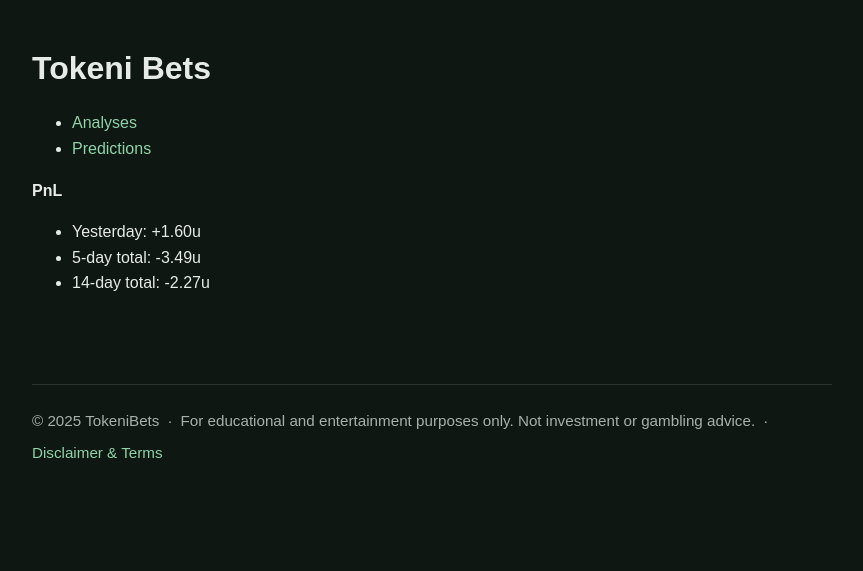
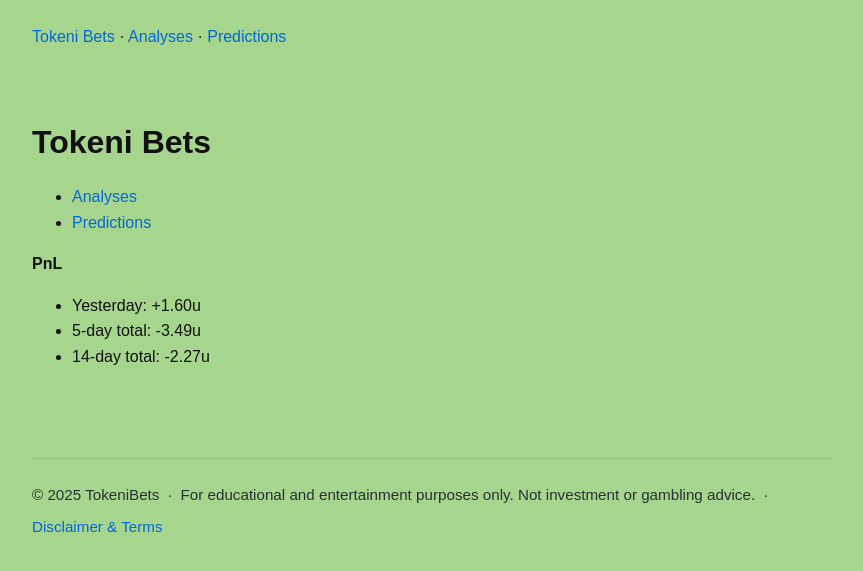
Before and after one commit to tokenibets/tokenibets.github.io, a Jekyll site: the page built from index.md, in a window 1280 px wide. Shown: the top 571 px of the page, without its empty margins (208-1071 px from the left). Built offline with Jekyll 4.4.1, drawn with Linux system fonts in a browser that asks for light colours.

Commit message:
Update default.html

```diff
--- a/_layouts/default.html
+++ b/_layouts/default.html
@@ -5,65 +5,33 @@
   <title>{{ page.title | default: site.title }}</title>
   <meta name="viewport" content="width=device-width, initial-scale=1">
   <style>
-    /* ==== Dark theme palette (tweak these) ==== */
-    :root {
-      --maxw: 800px;
-      --bg: #0f1713;          /* dark greenish-gray background */
-      --fg: #e6ebe8;          /* main text (light) */
-      --fg-muted: #a7b1ab;    /* muted text */
-      --link: #8fd3a8;        /* link color (soft mint) */
-      --link-hover: #b9e7c9;  /* link hover (brighter mint) */
-      --border: rgba(255,255,255,.12); /* subtle borders */
-      --card: rgba(255,255,255,.04);   /* optional surface */
-      --focus: 0 0 0 3px rgba(143,211,168,.45); /* focus ring */
-    }
-
-    html, body { margin: 0; padding: 0; background: var(--bg); color: var(--fg); }
+    :root { --maxw: 800px; }
+    html, body { margin: 0; padding: 0; }
     body {
       font-family: {{ page.font_family | default: site.font_family | default: "Arial, Helvetica, sans-serif" }};
       line-height: 1.6;
+      color: #111;
+      background: #a6d68e;
     }
-
     .wrap { max-width: var(--maxw); margin: 0 auto; padding: 24px 16px; text-align: left; }
-
-    a {
-      color: var(--link);
-      text-decoration: none;
-      outline: none;
-    }
-    a:hover { color: var(--link-hover); text-decoration: underline; }
-    a:focus-visible { box-shadow: var(--focus); border-radius: 4px; }
-
-    .muted { color: var(--fg-muted); font-size: .95em; }
+    a { color: #0366d6; text-decoration: none; }
+    a:hover { text-decoration: underline; }
+    .muted { color: #233; font-size: .95em; }
     .post-link { display: block; padding: 6px 0; }
     .nav-prev-next { margin-top: 40px; display: flex; justify-content: space-between; }
-
-    hr { border: 0; border-top: 1px solid var(--border); margin: 24px 0; }
+    hr { border: 0; border-top: 1px solid rgba(0,0,0,.1); margin: 24px 0; }
     h1,h2,h3 { margin: 0.6em 0 0.4em; }
-
-    /* Optional: give code blocks or pre tags a subtle surface if you use them */
-    pre, code { background: var(--card); }
-    pre { padding: 12px; border-radius: 8px; overflow: auto; }
-    code { padding: 2px 6px; border-radius: 6px; }
-
-    /* Images look sharp on dark backgrounds */
-    img { max-width: 100%; height: auto; border-radius: 6px; }
-
-    /* Buttons/inputs (only if you add them later) */
-    button, input, select, textarea {
-      background: var(--card);
-      color: var(--fg);
-      border: 1px solid var(--border);
-      border-radius: 8px;
-      padding: 8px 10px;
-    }
-    button:hover { filter: brightness(1.1); }
-    button:focus-visible, input:focus-visible, select:focus-visible, textarea:focus-visible {
-      outline: none; box-shadow: var(--focus);
-    }
   </style>
 </head>
 <body>
+  <header class="wrap">
+    <nav>
+      <a href="{{ '/' | relative_url }}">Tokeni Bets</a> ·
+      <a href="{{ '/analyses/' | relative_url }}">Analyses</a> ·
+      <a href="{{ '/predictions/' | relative_url }}">Predictions</a>
+    </nav>
+  </header>
+
   <main class="wrap">
     {{ content }}
   </main>
```
